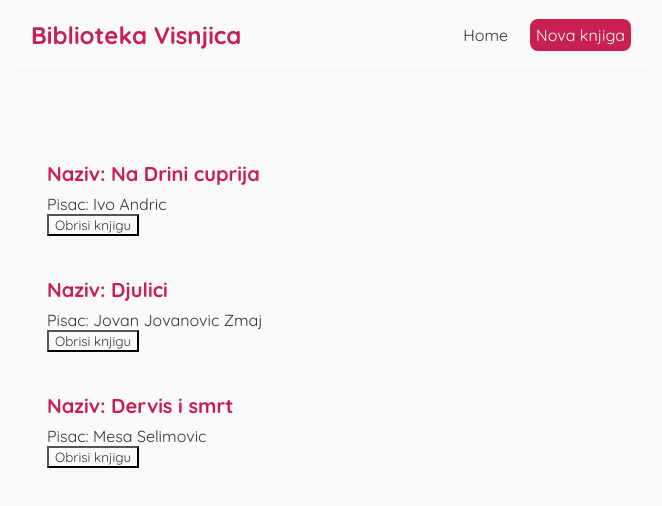
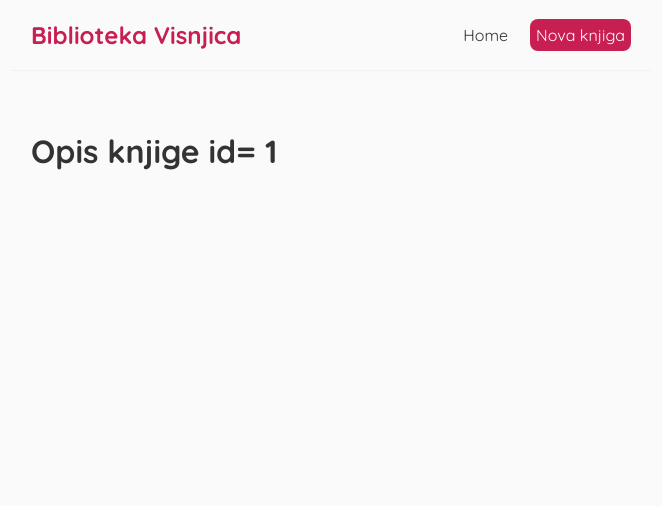
Before and after one commit to nnatasa/iteh-react, a React (Create React App) app: page /book/1 in a window 1280 px wide. Shown: the top 506 px of the page, without its empty margins (309-971 px from the left). Built offline with nearby package versions, Linux system fonts and the light colour scheme.

Commit message:
problem! ne radi link!!!

```diff
--- a/package.json
+++ b/package.json
@@ -8,7 +8,8 @@
     "@testing-library/user-event": "^13.5.0",
     "react": "^18.0.0",
     "react-dom": "^18.0.0",
-    "react-scripts": "5.0.1",
+    "react-router-dom": "^5.3.0",
+    "react-scripts": "^0.9.5",
     "web-vitals": "^2.1.4"
   },
   "scripts": {
--- a/src/App.js
+++ b/src/App.js
@@ -1,16 +1,33 @@
 import Navbar from './components/Navbar';
 import Home from './components/Home';
+import {BrowserRouter as Router, Route, Switch} from 'react-router-dom';
+import Create from './components/Create';
+import BookDetails from './components/BookDetails';
+
 
 function App() {
 
 
   return (
-    <div className="App">
+    <Router>
+      <div className="App">
       <Navbar/>
       <div className="content">
-        <Home/>
+        <Switch>
+        <Route exact path="/">
+            <Home/>
+        </Route>
+        <Route path="/create">
+            <Create/>
+        </Route>
+        <Route path="/book/:id">
+            <BookDetails/>
+        </Route>
+        </Switch>
       </div>
     </div>
+    </Router>
+
   );
 }
 
--- /dev/null
+++ b/src/components/BookDetails.jsx
@@ -0,0 +1,13 @@
+import { useParams } from "react-router-dom/cjs/react-router-dom.min";
+
+const BookDetails = () => {
+
+    const {id} = useParams();
+    return (
+        <div className="blog-datails">
+            <h1>Opis knjige id= {id}</h1>
+        </div>
+    );
+}
+
+export default BookDetails;
--- /dev/null
+++ b/src/components/Create.jsx
@@ -0,0 +1,9 @@
+const Create = () => {
+    return (
+        <div className="create">
+            <h2>Dodaj novu knjigu</h2>
+        </div>
+     );
+}
+
+export default Create;
--- a/src/components/Navbar.jsx
+++ b/src/components/Navbar.jsx
@@ -1,13 +1,15 @@
+import { BrowserRouter as Rouster, Link } from 'react-router-dom';
+
 const Navbar = () => {
     return (
         <nav className="navbar">
             <h1>Biblioteka Visnjica</h1>
             <div className="links">
-                <a href='/'>Home</a>
-                <a href='/create' style={{
+                <Link to="/">Home</Link>
+                <a href="/create" style={{
                     color: "white",
                     backgroundColor: '#c71f51',
-                    borderRadius: '8px',
+                    borderRadius: '8px'
                 }}>Nova knjiga</a>
             </div>
         </nav>
```
Also changed, not shown: src/components/Books.jsx (+7 -1 lines), 1 other file (tests, documents, lock files or other folders).
